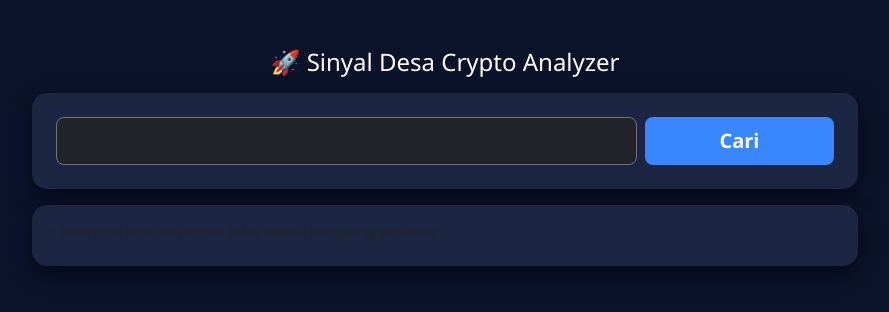
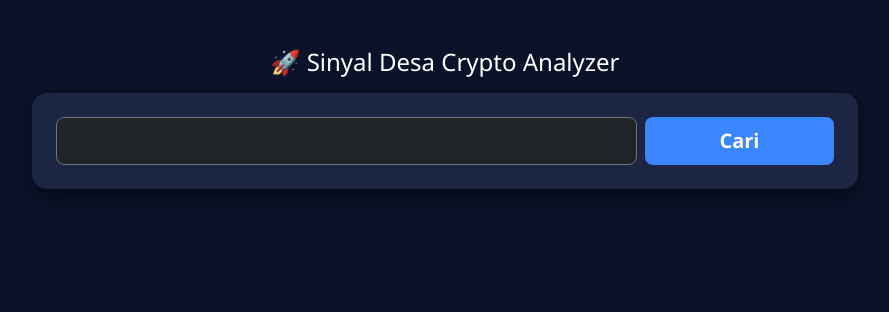
Before and after one commit to cahyaagengoktavian-eng/Sinyal-Desa, a Flask app: page / in a window 1280 px wide. Shown: the top 312 px of the page, without its empty margins (195-1084 px from the left). Run offline with Flask 3, Linux system fonts and the light colour scheme.

Commit message:
Update index.html

```diff
--- a/templates/index.html
+++ b/templates/index.html
@@ -41,8 +41,12 @@
             word-break: break-word;
             font-size: 0.95rem;
         }
-        h2 { font-size: 1.5rem; }
-        h4 { font-size: 1.2rem; }
+        h2 {
+            font-size: 1.5rem;
+        }
+        h4 {
+            font-size: 1.2rem;
+        }
     </style>
 </head>
 <body>
@@ -54,10 +58,10 @@
                 </div>
 
                 <!-- Form Pencarian -->
-                <div class="card card-custom p-3 p-md-4 mb-3">
+                <div class="card card-custom p-3 p-md-4 mb-4">
                     <form method="POST" class="row g-2">
                         <div class="col-12 col-sm-9">
-                            <input type="text" name="koin" class="form-control form-control-lg bg-dark text-white border-secondary" placeholder="Ketik koin (contoh: btc, sol, eth)..." required>
+                            <input type="text" name="koin" class="form-control form-control-lg bg-dark text-white border-secondary" placeholder="Ketik koin (contoh: btc, ondo, h)..." required>
                         </div>
                         <div class="col-12 col-sm-3">
                             <button type="submit" class="btn btn-cari btn-lg w-100">Cari</button>
@@ -65,20 +69,7 @@
                     </form>
                 </div>
 
-                <!-- SHORTCUT TOMBOL KOIN POTENSIAL (WATCHLIST) -->
-                <div class="card card-custom p-3 mb-4">
-                    <span class="text-muted small mb-2 fw-bold">⚡ Shortcut Koin Potensial (Klik untuk langsung analisis):</span>
-                    <div class="d-flex flex-wrap gap-2">
-                        {% for pw in popular_watchlist %}
-                        <form method="POST" class="m-0">
-                            <input type="hidden" name="coin_id" value="{{ pw.id }}">
-                            <button type="submit" class="btn btn-sm btn-outline-info text-white fw-bold px-3 py-1">{{ pw.name }}</button>
-                        </form>
-                        {% endfor %}
-                    </div>
-                </div>
-
-                <!-- PILIHAN KOIN (Jika hasil pencarian mirip) -->
+                <!-- PILIHAN KOIN (Jika keyword singkat/ambigu, muncul list pilihan) -->
                 {% if pilihan_koin %}
                 <div class="card card-custom p-3 p-md-4 mb-4 border border-info">
                     <h5 class="text-info mb-3 fs-6">🔍 Ditemukan Beberapa Koin Serupa. Pilih Salah Satu:</h5>
@@ -135,6 +126,7 @@
                         </li>
                     </ul>
 
+                    <!-- Status Sinyal -->
                     <div class="mt-4 text-center">
                         {% if "STRONG BUY" in hasil.status %}
                             <div class="alert alert-success status-badge py-3">STATUS: {{ hasil.status }}</div>
@@ -145,6 +137,7 @@
                         {% endif %}
                     </div>
 
+                    <!-- KONDISI 1: JIKA SINYAL VALID STRONG BUY -->
                     {% if "STRONG BUY" in hasil.status %}
                     <div class="mt-3">
                         <h5 class="text-success mb-3 fs-6">🎯 Proyeksi Sinyal & Target Profit:</h5>
@@ -178,9 +171,9 @@
                         </ul>
                     </div>
                     {% endif %}
+
                 </div>
                 {% endif %}
-
             </div>
         </div>
     </div>
```
